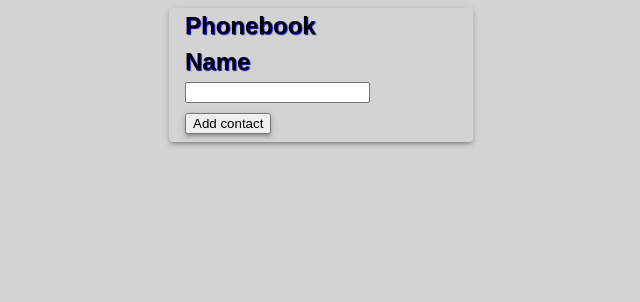
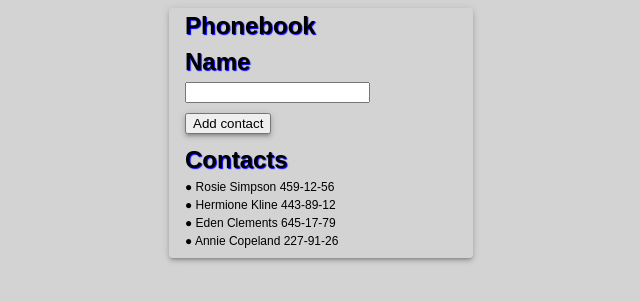
Before and after one commit to mrSerGL/goit-react-hw-02-phonebook, a React (Create React App) app: page / in a window 1280 px wide. Shown: the top 302 px of the page, without its empty margins (319-959 px from the left). Built offline with nearby package versions, Linux system fonts and the light colour scheme.

Commit message:
add name in list

```diff
--- a/src/components/App.jsx
+++ b/src/components/App.jsx
@@ -1,37 +1,41 @@
 import React, { Component } from 'react';
 import Name from './Name/Name';
 import Chapter from './Chapter';
+import Contacts from './Contacts';
+
 import css from './App.module.css';
 
 class App extends Component {
   state = {
     contacts: [
-      {id: 'id-1', name: 'Rosie Simpson', number: '459-12-56'},
-      {id: 'id-2', name: 'Hermione Kline', number: '443-89-12'},
-      {id: 'id-3', name: 'Eden Clements', number: '645-17-79'},
-      {id: 'id-4', name: 'Annie Copeland', number: '227-91-26'},
+      { id: 'id-1', name: 'Rosie Simpson', number: '459-12-56' },
+      { id: 'id-2', name: 'Hermione Kline', number: '443-89-12' },
+      { id: 'id-3', name: 'Eden Clements', number: '645-17-79' },
+      { id: 'id-4', name: 'Annie Copeland', number: '227-91-26' },
     ],
     filter: '',
-
-  }
+  };
 
   addContact = contact => {
 
-  //   this.setState(({ todos }) => ({
-  //     contacts: [todo, ...todos],
-  //   }));
+   this.setState(prevState=>({
+    contacts: [contact, ...prevState.contacts]
+   }))
 
-console.log('app:', contact)
-
+   console.log('app:', this.state.contacts);
   };
 
   render() {
     return (
       <div className={css.section}>
         <Chapter title="Phonebook">
-          <Name onSubmit={this.addContact}/>
+          <Name onSubmit={this.addContact} />
+        </Chapter>
+        <Chapter title="Contacts">
+          <Contacts data={this.state} />
         </Chapter>
       </div>
+
     );
   }
 }
--- /dev/null
+++ b/src/components/Contacts/Contacts.js
@@ -0,0 +1,22 @@
+
+import css from './Contacts.module.css';
+
+function Contacts({data}){
+const{contacts}=data;
+    console.log('contacts',contacts)
+
+
+return (
+<div>
+<ul className={css.contactsList}>
+    {contacts.map(({id, name,number})=><li key={id}><p>&#9679; {name} {number}</p></li>)}
+</ul>
+
+
+</div>
+);
+};
+
+export default Contacts;
+
+//{name}{number}
--- /dev/null
+++ b/src/components/Contacts/Contacts.module.css
@@ -0,0 +1,5 @@
+.contactsList{
+    margin-left: 16px;
+    padding-bottom: 8px;
+    font-size: 12px;
+}
--- /dev/null
+++ b/src/components/Contacts/index.js
@@ -0,0 +1 @@
+export {default} from './Contacts'
```
